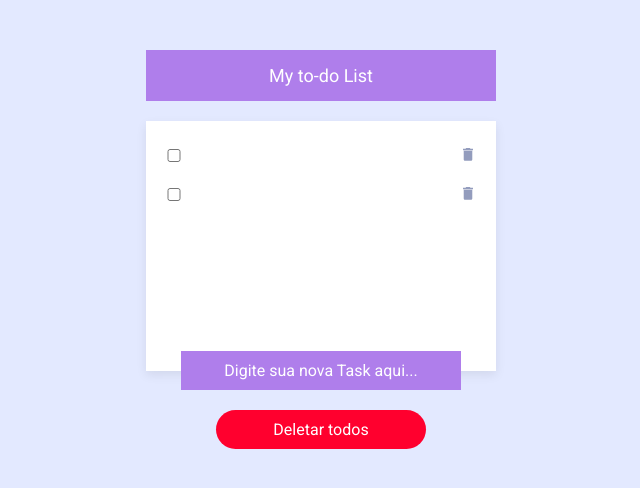
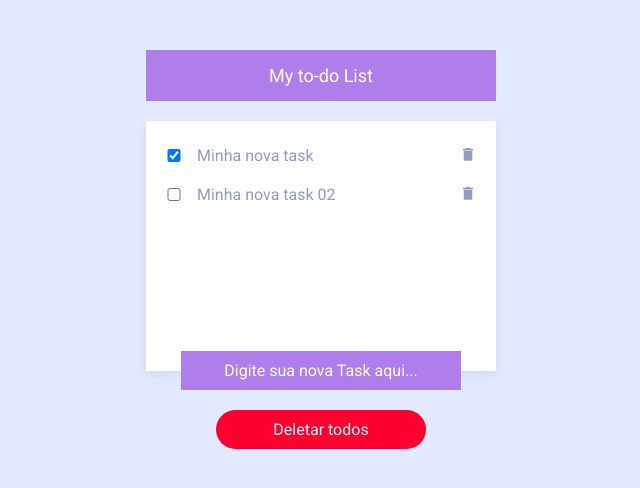
Before and after one commit to emanuellyogg/app-todo-curso-angular-udemy, an Angular app: page / in a window 1280 px wide. Shown: the top 488 px of the page, without its empty margins (319-959 px from the left). Built offline with nearby package versions, Linux system fonts and the light colour scheme.

Commit message:
feat(todo-list): cria a lógica para exibir as tasks

```diff
--- a/src/app/modules/home/components/todo-list/todo-list.component.html
+++ b/src/app/modules/home/components/todo-list/todo-list.component.html
@@ -1,17 +1,8 @@
-<section>
-  <ul>
-    <li>
-      <input type="checkbox">
-      <input type="text">
-
-      <button>
-        <img src="assets/icons/icon-trash.svg" alt="">
-      </button>
-    </li>
-
-    <li>
-      <input type="checkbox">
-      <input type="text" class="checked">
+<section [ngClass]="{'loading': !taskList.length}">
+  <ul *ngIf="taskList.length">
+    <li *ngFor="let item of taskList; let i = index">
+      <input type="checkbox" [(ngModel)]="item.checked">
+      <input type="text" [(ngModel)]="item.task">
 
       <button>
         <img src="assets/icons/icon-trash.svg" alt="">
@@ -21,4 +12,4 @@
 </section>
 
 <app-todo-input-add-itens></app-todo-input-add-itens>
-<app-todo-button-delete-all></app-todo-button-delete-all>
+<app-todo-button-delete-all *ngIf="taskList.length"></app-todo-button-delete-all>
--- a/src/app/modules/home/components/todo-list/todo-list.component.ts
+++ b/src/app/modules/home/components/todo-list/todo-list.component.ts
@@ -1,4 +1,5 @@
 import { Component, OnInit } from '@angular/core';
+import { TaskList } from '../../model/task-list';
 
 @Component({
   selector: 'app-todo-list',
@@ -7,6 +8,11 @@ import { Component, OnInit } from '@angular/core';
 })
 export class TodoListComponent implements OnInit {
 
+  public taskList: Array<TaskList> = [
+    {task: "Minha nova task", checked: true},
+    {task: "Minha nova task 02", checked: false}
+  ];
+
   constructor() { }
 
   ngOnInit(): void {
--- a/src/app/modules/home/home.module.ts
+++ b/src/app/modules/home/home.module.ts
@@ -1,3 +1,4 @@
+import { FormsModule } from '@angular/forms';
 import { NgModule } from '@angular/core';
 import { CommonModule } from '@angular/common';
 import { HeaderComponent } from './components/header/header.component';
@@ -17,7 +18,8 @@ import { HomeComponent } from './pages/home/home.component';
     HomeComponent
   ],
   imports: [
-    CommonModule
+    CommonModule,
+    FormsModule
   ]
 })
 export class HomeModule { }
```
